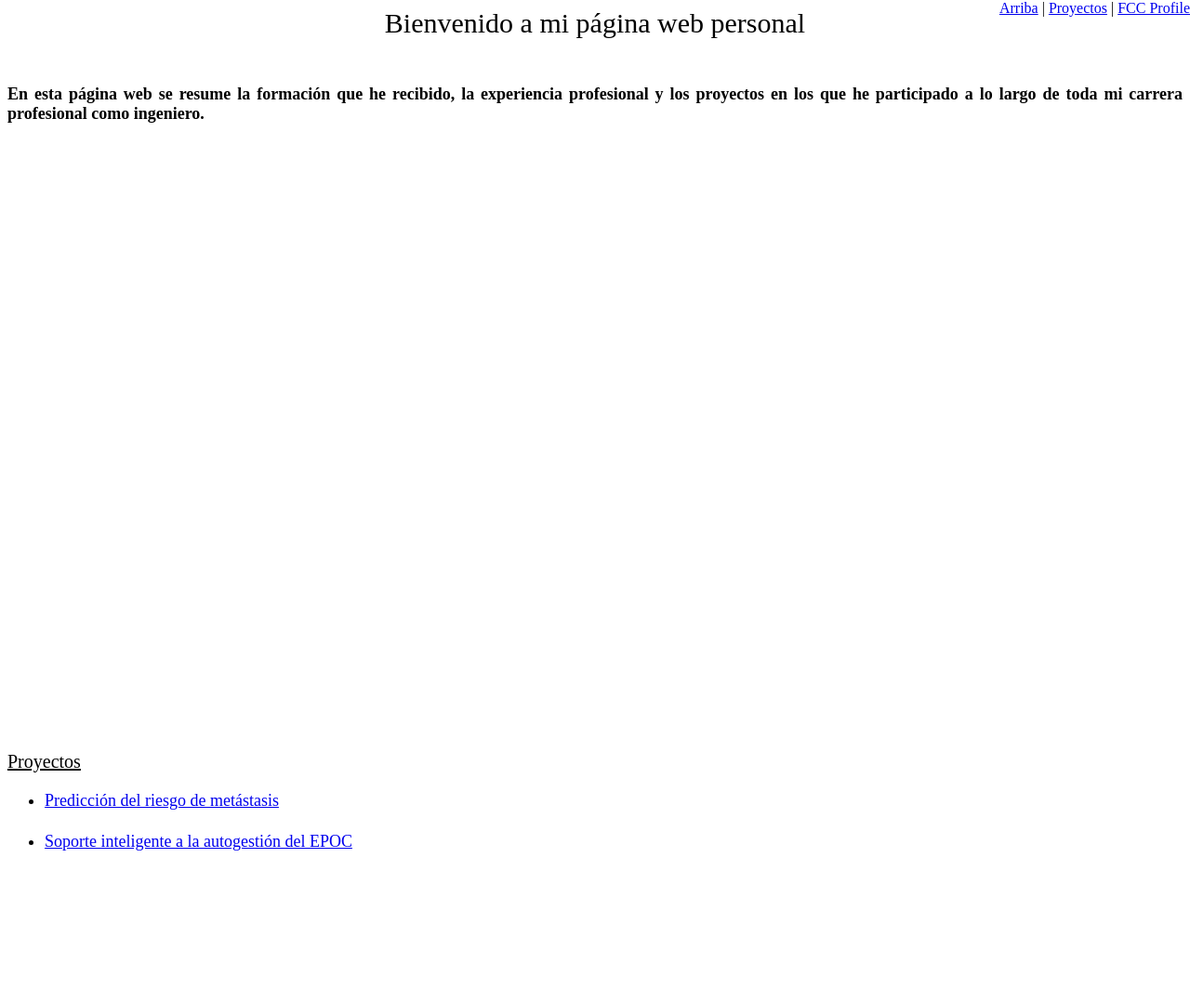
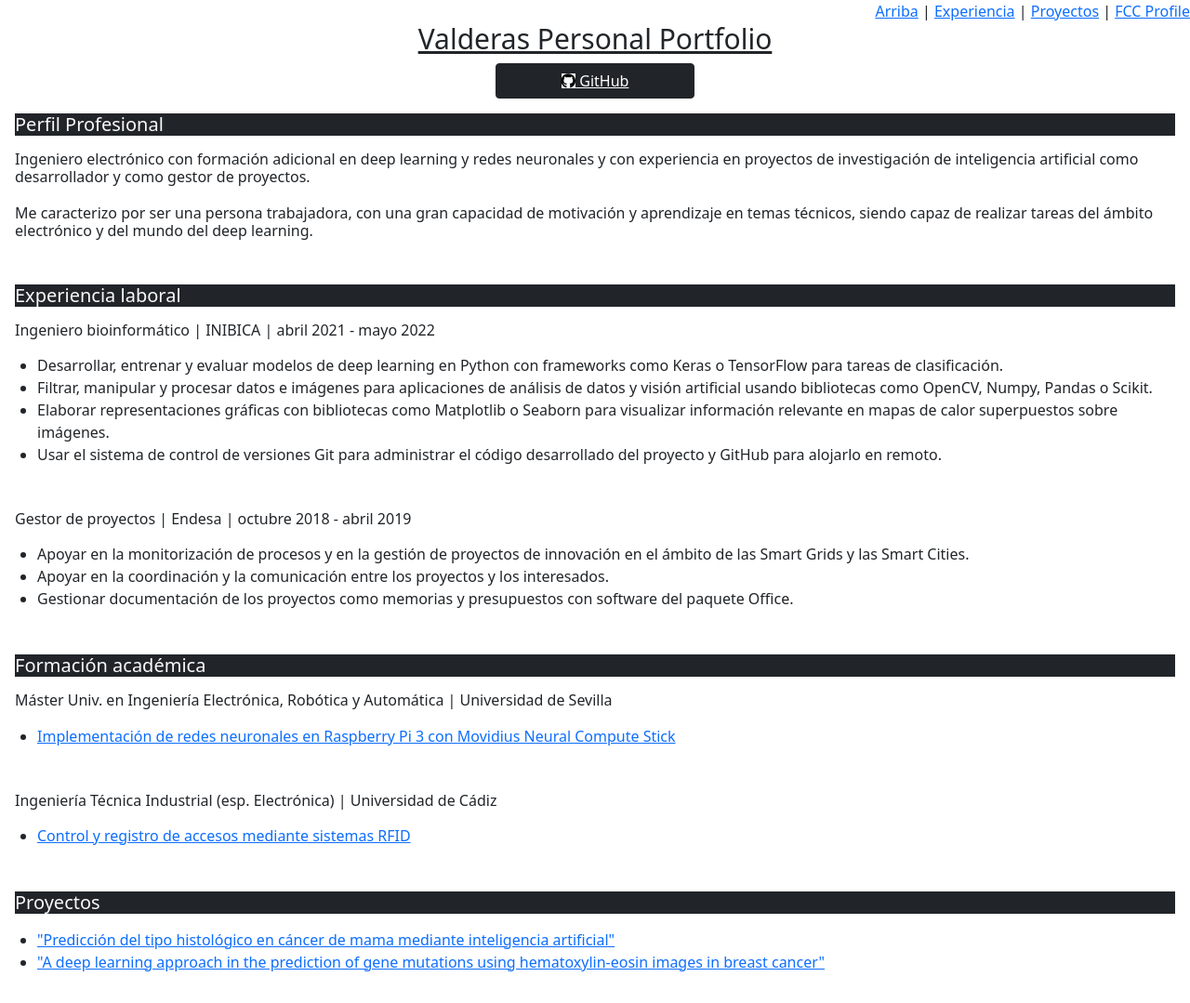
Before and after one commit to Valderas7/fCC_courses, a plain HTML site: page Responsive Web Design/personal-portfolio-webpage/dist/index.html in a window 1280 px wide. Shown: the whole page at 93% size. Before the commit the page ends 980 px from the top, so only its background shows below. Drawn offline with nearby package versions, Linux system fonts and the light colour scheme.

Commit message:
Add files via upload

```diff
--- a/Responsive Web Design/personal-portfolio-webpage/dist/index.html
+++ b/Responsive Web Design/personal-portfolio-webpage/dist/index.html
@@ -3,34 +3,73 @@
 <head>
   <meta charset="UTF-8">
   <title>CodePen - Personal Portfolio Webpage</title>
-  <link rel="stylesheet" href="./style.css">
+  <link rel='stylesheet' href='https://cdnjs.cloudflare.com/ajax/libs/bootstrap/5.0.2/css/bootstrap.min.css'>
+<link rel='stylesheet' href='https://cdnjs.cloudflare.com/ajax/libs/font-awesome/6.1.2/css/all.min.css'><link rel="stylesheet" href="./style.css">
 
 </head>
 <body>
 <!-- partial:index.partial.html -->
-<!--
+<section id = "welcome-section" class = "vh-100 col-12">
+  <h1 class = "text-center pt-4"><u>Valderas Personal Portfolio</u></h1>
+  <div class = "d-grid gap-2 col-2 mx-auto">
+    <button class = "btn btn-dark"><a href = "https://github.com/Valderas7" target = "_blank" style = "color: white;"><i class="fa-brands fa-github btn-light"></i> GitHub</a></button>
+  </div>
 
-Hello Camper!
+  <div>
+  <h5 class = "text-light bg-dark m-3">Perfil Profesional</h5>
+  <h6 class = "m-3 justify-content-left" style = "font-weight:normal;">Ingeniero electrónico con formación adicional en deep learning y redes neuronales y con experiencia en proyectos de investigación de inteligencia artificial como desarrollador y como gestor de proyectos.<br><br>
 
-Please read the README below in the JS Editor before beginning. Feel free to delete this message once you have read it. Good luck and Happy Coding!
+Me caracterizo por ser una persona trabajadora, con una gran capacidad de motivación y aprendizaje en temas técnicos, siendo capaz de realizar tareas del ámbito electrónico y del mundo del deep learning.</h6>
+  </div>
 
-- The freeCodeCamp Team
+  <div>
+    <h5 class = "text-light bg-dark m-3 mt-5" id = "experiencia">Experiencia laboral</h5>
+    <h6 class = "m-3 justify-content-left">Ingeniero bioinformático | INIBICA | abril 2021 - mayo 2022</h6>
+    <ul class = "m-2 justify-content-left">
+      <li>Desarrollar, entrenar y evaluar modelos de deep learning en Python con frameworks como Keras o TensorFlow para tareas de clasificación.</li>
+      <li>Filtrar, manipular y procesar datos e imágenes para aplicaciones de análisis de datos y visión artificial usando bibliotecas como OpenCV, Numpy, Pandas o Scikit.</li>
+      <li>Elaborar representaciones gráficas con bibliotecas como Matplotlib o Seaborn para visualizar información relevante en mapas de calor superpuestos sobre imágenes.</li>
+      <li>Usar el sistema de control de versiones Git para administrar el código desarrollado del proyecto y GitHub para alojarlo en remoto.</li>
+    </ul>
 
--->
-<section id = "welcome-section" style = "font-size: 30px; text-align: center; height: 100vh;"> Bienvenido a mi página web personal<br><br>
-  <h1>En esta página web se resume la formación que he recibido, la experiencia profesional y los proyectos en los que he participado a lo largo de toda mi carrera profesional como ingeniero.</h1></section>
-<section id = "projects"><u>Proyectos</u>
-  <ul>
-    <li class = "project-tile"><a = href = "https://www.webinventada.com" target = "_blank">Predicción del riesgo de metástasis</a></li><br>
-        <li class = "project-tile"><a = href = "https://www.webinventada2.com" target = "_blank">Soporte inteligente a la autogestión del EPOC</a></li>
-  </ul></section><br>
+    <h6 class = "m-3 mt-5 justify-content-left">Gestor de proyectos | Endesa | octubre 2018 - abril 2019</h6>
+    <ul class = "m-2 justify-content-left">
+      <li>Apoyar en la monitorización de procesos y en la gestión de proyectos de innovación en el ámbito de las Smart Grids y las Smart Cities.</li>
+      <li>Apoyar en la coordinación y la comunicación entre los proyectos y los interesados.</li>
+      <li>Gestionar documentación de los proyectos como memorias y presupuestos con software del paquete Office.</li>
+    </ul>
+  </div>
+
+  <div>
+    <h5 class = "text-light bg-dark m-3 mt-5" id = "formacion">Formación académica</h5>
+    <h6 class = "m-3 justify-content-left">Máster Univ. en Ingeniería Electrónica, Robótica y Automática | Universidad de Sevilla</h6>
+    <ul class = "m-2 mt-1 justify-content-left">
+      <li><a href = "https://idus.us.es/handle/11441/101503" target = "_blank">Implementación de redes neuronales en Raspberry Pi 3 con Movidius Neural Compute Stick
+      </a></li>
+    </ul>
+  <h6 class = "m-3 mt-5 justify-content-left">Ingeniería Técnica Industrial (esp. Electrónica) | Universidad de Cádiz</h6>
+  <ul class = "m-2 mt-1 justify-content-left">
+      <li><a href = "https://c3ir.uca.es/wp-content/uploads/2018/06/rfid.pdf" target = "_blank">Control y registro de accesos mediante sistemas RFID</a></li>
+  </ul>
+  </div>
+
+  <div id = "projects">
+    <h5 class = "text-light bg-dark m-3 mt-5">Proyectos</h5>
+  <ul class = "m-2 justify-content-left">
+    <li class = "project-tile"><a = href = "https://www.webinventada.com" target = "_blank">"Predicción del tipo histológico en cáncer de mama mediante inteligencia artificial"</a></li>
+        <li class = "project-tile"><a = href = "https://www.webinventada2.com" target = "_blank">
+"A deep learning approach in the prediction of gene mutations using hematoxylin-eosin images in breast cancer"</a></li>
+  </ul>
+  </div><br>
+</section>
+
 <nav id = "navbar">
   <a href = "#welcome-section">Arriba</a> |
+  <a href = "#experiencia">Experiencia</a> |
   <a href = "#projects">Proyectos</a> |
   <a href = "https://www.freecodecamp.org/valderas" target = "_blank" id = "profile-link">FCC Profile</a>
-</nav><br>
+</nav>
 <!-- partial -->
-  <script src='https://cdn.freecodecamp.org/testable-projects-fcc/v1/bundle.js'></script><script  src="./script.js"></script>
-
+  <script src='https://cdn.freecodecamp.org/testable-projects-fcc/v1/bundle.js'></script>
 </body>
 </html>
--- a/Responsive Web Design/personal-portfolio-webpage/dist/style.css
+++ b/Responsive Web Design/personal-portfolio-webpage/dist/style.css
@@ -1,21 +1,7 @@
-<style>
-#welcome-section {
+h1 {
   font-size: 30px;
 }
-h1 {
-  font-size: 18px;
-  color: black;
-  text-align: justify;
-}
-#projects {
-  font-size: 20px;
-}
-.project-tile {
-  font-size: 18px;
-}
-#profile-link {
-  font-size: 16px;
-}
+
 #navbar {
   position: fixed;
   top: 0;
@@ -24,4 +10,3 @@ h1 {
  @media (min-width: 100px) {
    width: 100%;
 }
-</style>
```
